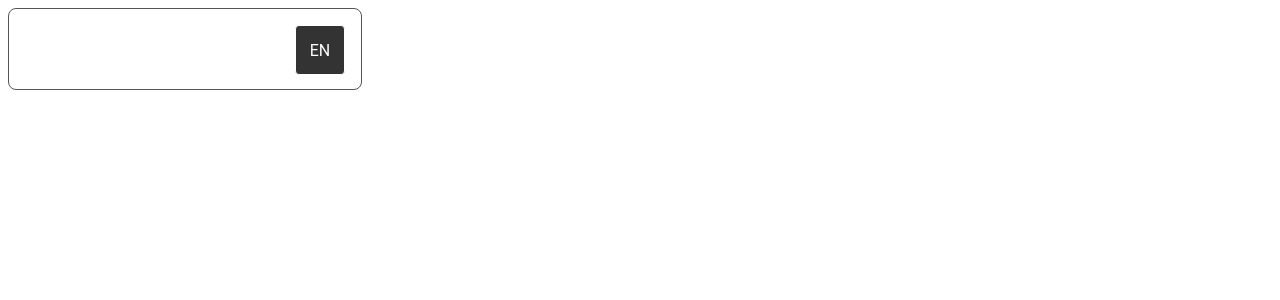
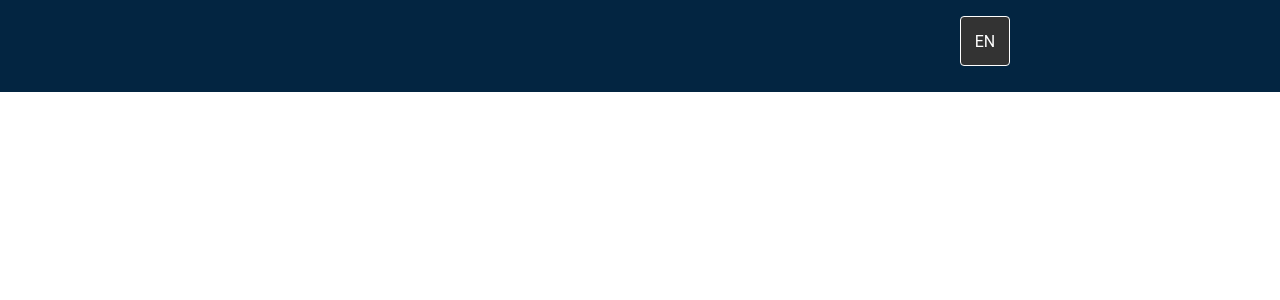
Before and after one commit to LSelih/onboarding-project, a React app: page / in a window 1280 px wide. Shown: the top 300 px of the page. Built offline with nearby package versions, Linux system fonts and the light colour scheme; the HTML template or start-up script is replaced by a standard one.

Commit message:
Added a navbar organism, made some CSS fixes.

```diff
--- a/src/App.js
+++ b/src/App.js
@@ -1,10 +1,12 @@
 import React from "react";
 import LanguageSelectDropdown from "./components/molecules/LanguageSelectDropdown";
+import Navbar from "./components/organisms/Header/navbar";
 
 const App = ({ title }) => {
   return (
     <div>
-      <LanguageSelectDropdown />
+      <Navbar />
+      {/* <LanguageSelectDropdown /> */}
     </div>
   );
 };
--- a/src/components/molecules/LanguageSelectDropdown.jsx
+++ b/src/components/molecules/LanguageSelectDropdown.jsx
@@ -8,8 +8,17 @@ import DropdownButton from "../atoms/DropdownButton";
 import InputSelect from "../atoms/InputSelect";
 import SearchBar from "../atoms/SearchBar";
 
+const ComponentContainer = styled.div`
+  width: 20rem;
+  max-height: 30rem
+  display: flex;
+  flex-direction: column;
+  justify-content: center;
+  align-items: center;
+`;
+
 const DropdownContainer = styled.div`
-  width: 20rem;
+  max-width: 20rem;
   min-height: 3rem;
   border-radius: 8px;
   padding: 1rem;
@@ -20,11 +29,11 @@ const DropdownContainer = styled.div`
 const ActionButtonContainer = styled.div`
   width: 3rem;
   height: 3rem;
+  margin: 0;
   border: 1px solid white;
   border-radius: 4px;
   background: #333333;
   color: white;
-  float: right;
   display: flex;
   align-items: center;
   justify-content: center;
@@ -109,6 +118,8 @@ const LanguageSelectDropdown = () => {
       .catch((err) => console.error(err));
   }, [langData]);
 
+  // Handles showing the dropdown menu on button click and hiding it on button click, or
+  // a click anywhere outside the dropdown
   useEffect(() => {
     const pageClick = (e) => {
       if (
@@ -126,7 +137,7 @@ const LanguageSelectDropdown = () => {
   }, [isDropdownShowing]);
 
   return (
-    <DropdownContainer>
+    <ComponentContainer>
       <ActionButtonContainer>
         <DropdownButton
           btnText={selectedMainLanguage.code}
@@ -134,6 +145,7 @@ const LanguageSelectDropdown = () => {
         />
       </ActionButtonContainer>
       {isDropdownShowing ? (
+        <DropdownContainer>
           <DropdownMenu ref={dropdownRef}>
             <SearchBar
               searchInput={searchInput}
@@ -164,8 +176,9 @@ const LanguageSelectDropdown = () => {
               <ActionLink linkText="Reset selection" onClick={handleReset} />
             </ButtonContainer>
           </DropdownMenu>
+        </DropdownContainer>
       ) : null}
-    </DropdownContainer>
+    </ComponentContainer>
   );
 };
 
--- /dev/null
+++ b/src/components/organisms/Header/navbar.jsx
@@ -0,0 +1,25 @@
+import React from "react";
+import styled from "styled-components";
+import LanguageSelectDropdown from "../../molecules/LanguageSelectDropdown";
+
+const StyledNavbar = styled.div`
+  width: 90wv;
+  height: 60px;
+  padding: 1rem 0rem;
+  background: rgb(3, 37, 65);
+  display: flex;
+  flex-direction: row-reverse;
+  flex-wrap: wrap;
+`;
+
+const Navbar = () => {
+  return (
+    <>
+      <StyledNavbar>
+        <LanguageSelectDropdown />
+      </StyledNavbar>
+    </>
+  );
+};
+
+export default Navbar;
--- a/src/utilities/GlobalStyles.js
+++ b/src/utilities/GlobalStyles.js
@@ -3,6 +3,8 @@ import { createGlobalStyle } from "styled-components";
 const GlobalFontStyles = createGlobalStyle`
     body {
         font-family: 'Roboto', sans-serif;
+        margin:0;
+        padding:0;
     }
     input:focus,
     select:focus {
```
Lines whose indentation alone changed are shown as unchanged.
